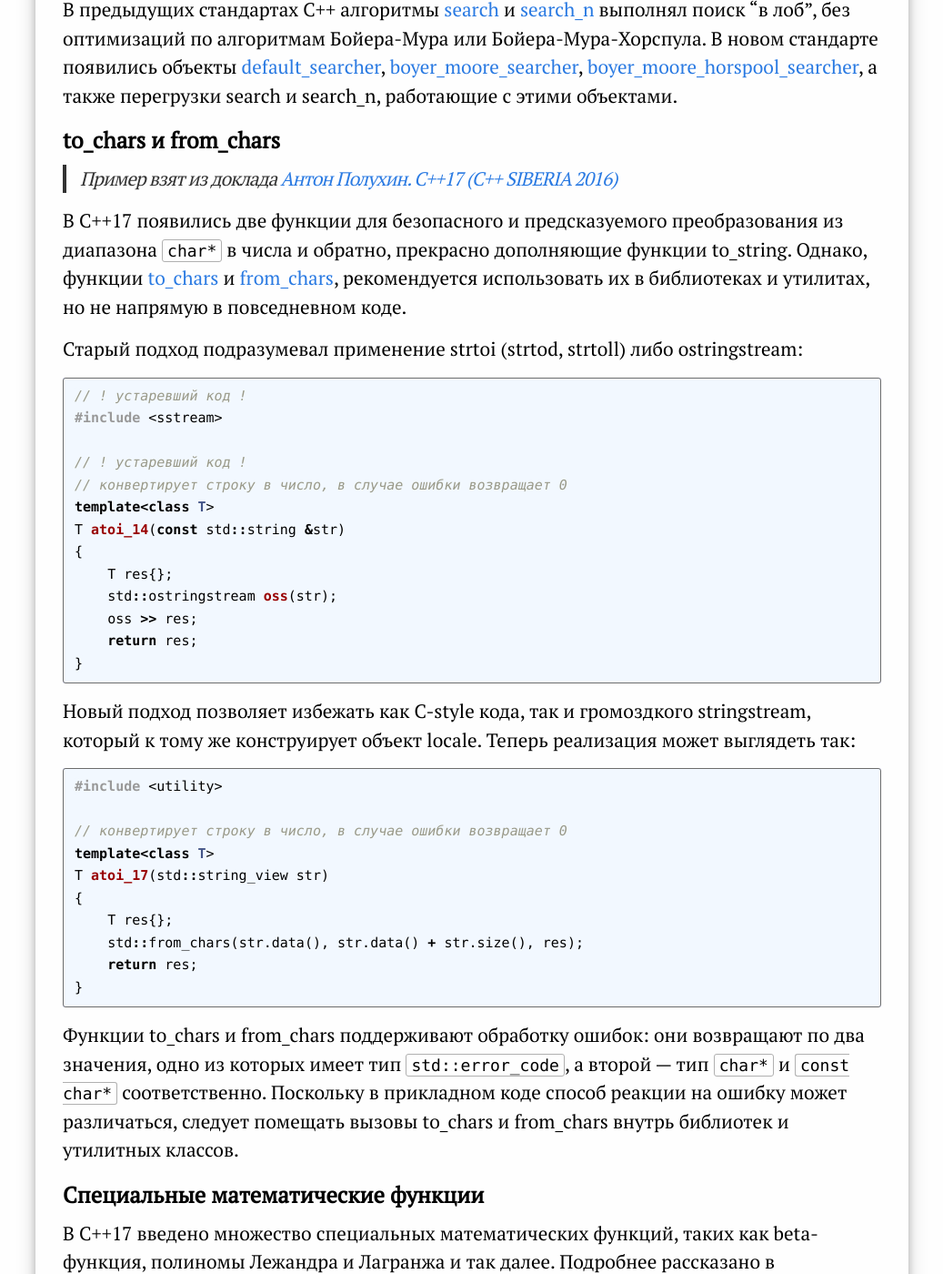
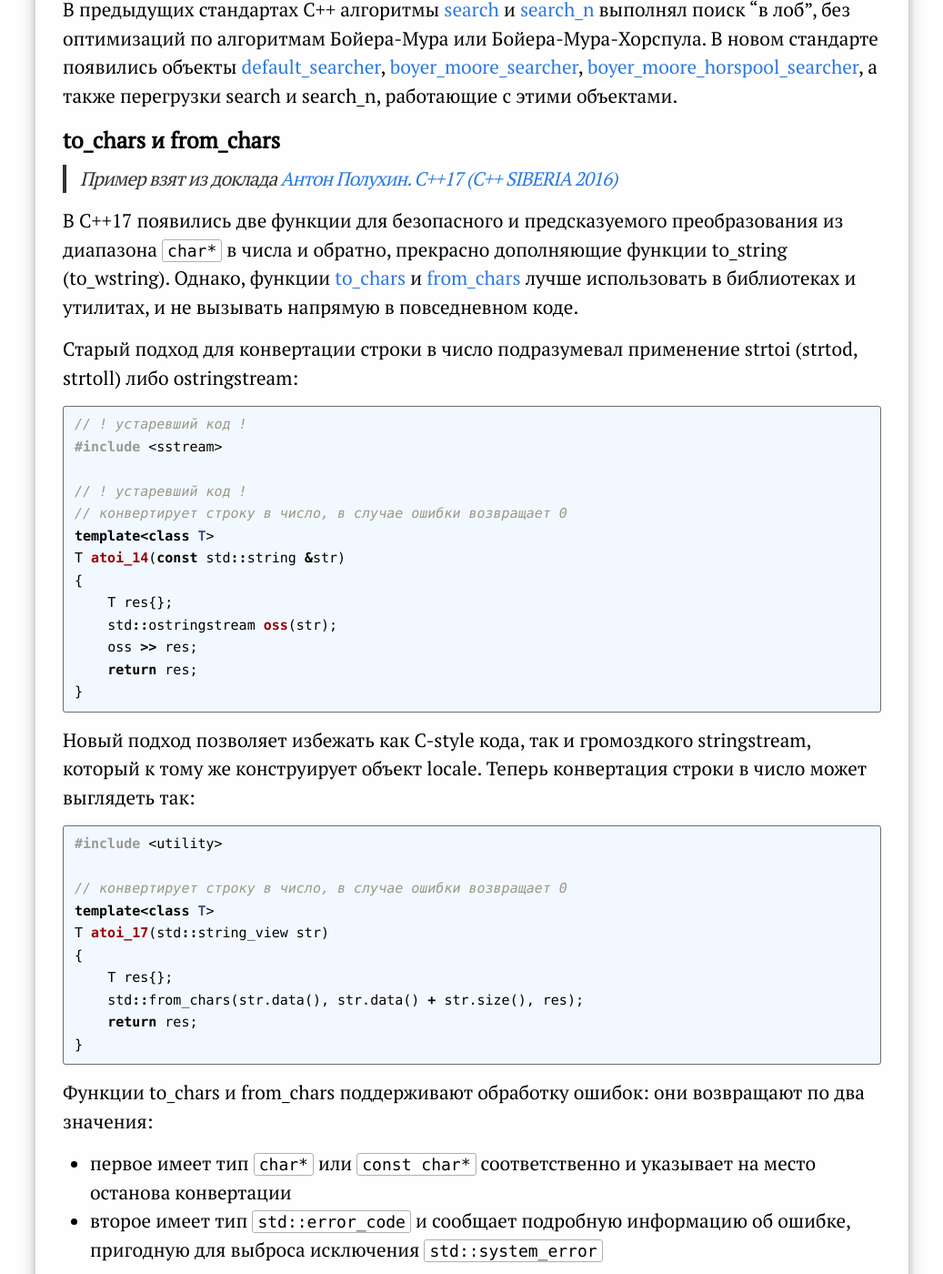
Before and after one commit to ps-group/ps-group.github.io, a Jekyll site: the page built from _compilers/cxx17.md, in a window 1280 px wide and 1400 px high, scrolled down 13838 px. Shown: the whole window at 91% size, without its empty margins (121-1158 px from the left). Built offline with Jekyll 4.4.1, drawn with Linux system fonts in a browser that asks for light colours; some of the changed text lies outside the part shown.

Commit message:
Небольшие улучшения статьи о C++17

````diff
--- a/_compilers/cxx17.md
+++ b/_compilers/cxx17.md
@@ -407,9 +407,9 @@ int main()
 
 > Пример взят из доклада [Антон Полухин. C++17 (C++ SIBERIA 2016)](http://cpp-russia.ru/?page_id=1253)
 
-В C++17 появились две функции для безопасного и предсказуемого преобразования из диапазона `char*` в числа и обратно, прекрасно дополняющие функции to_string. Однако, функции [to_chars](http://en.cppreference.com/w/cpp/utility/to_chars) и [from_chars](http://en.cppreference.com/w/cpp/utility/from_chars), рекомендуется использовать их в библиотеках и утилитах, но не напрямую в повседневном коде.
+В C++17 появились две функции для безопасного и предсказуемого преобразования из диапазона `char*` в числа и обратно, прекрасно дополняющие функции to_string (to_wstring). Однако, функции [to_chars](http://en.cppreference.com/w/cpp/utility/to_chars) и [from_chars](http://en.cppreference.com/w/cpp/utility/from_chars) лучше использовать в библиотеках и утилитах, и не вызывать напрямую в повседневном коде.
 
-Старый подход подразумевал применение strtoi (strtod, strtoll) либо ostringstream:
+Старый подход для конвертации строки в число подразумевал применение strtoi (strtod, strtoll) либо ostringstream:
 
 ```cpp
 // ! устаревший код !
@@ -427,7 +427,7 @@ T atoi_14(const std::string &str)
 }
 ```
 
-Новый подход позволяет избежать как C-style кода, так и громоздкого stringstream, который к тому же конструирует объект locale. Теперь реализация может выглядеть так:
+Новый подход позволяет избежать как C-style кода, так и громоздкого stringstream, который к тому же конструирует объект locale. Теперь конвертация строки в число может выглядеть так:
 
 ```cpp
 #include <utility>
@@ -442,7 +442,12 @@ T atoi_17(std::string_view str)
 }
 ```
 
-Функции to_chars и from_chars поддерживают обработку ошибок: они возвращают по два значения, одно из которых имеет тип `std::error_code`, а второй &mdash; тип `char*` и `const char*` соответственно. Поскольку в прикладном коде способ реакции на ошибку может различаться, следует помещать вызовы to_chars и from_chars внутрь библиотек и утилитных классов.
+Функции to_chars и from_chars поддерживают обработку ошибок: они возвращают по два значения:
+
+- первое имеет тип `char*` или `const char*` соответственно и указывает на место останова конвертации
+- второе имеет тип `std::error_code` и сообщает подробную информацию об ошибке, пригодную для выброса исключения `std::system_error`
+
+Поскольку в прикладном коде способ реакции на ошибку может различаться, следует помещать вызовы to_chars и from_chars внутрь библиотек и утилитных классов.
 
 ### Специальные математические функции
 
````
